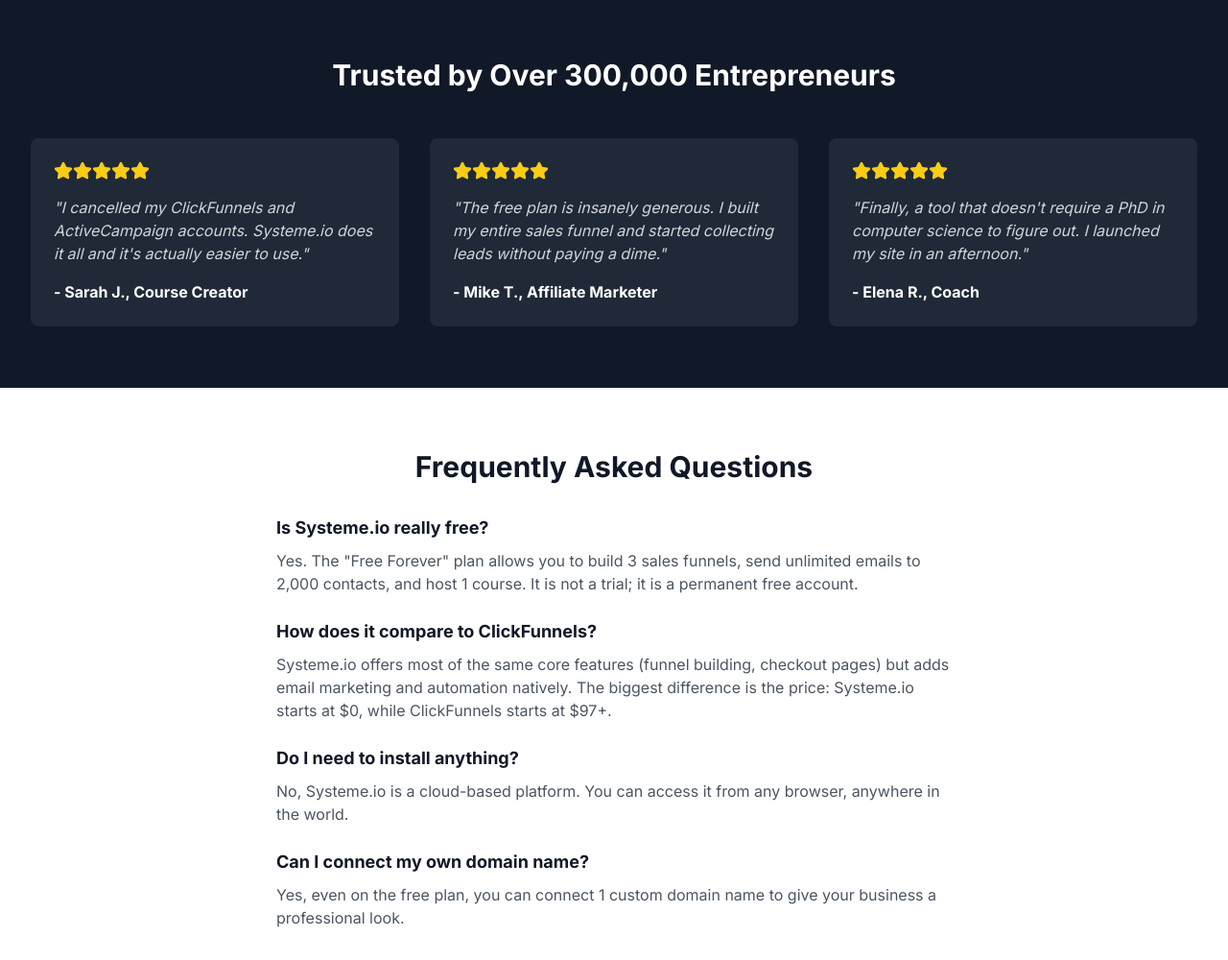
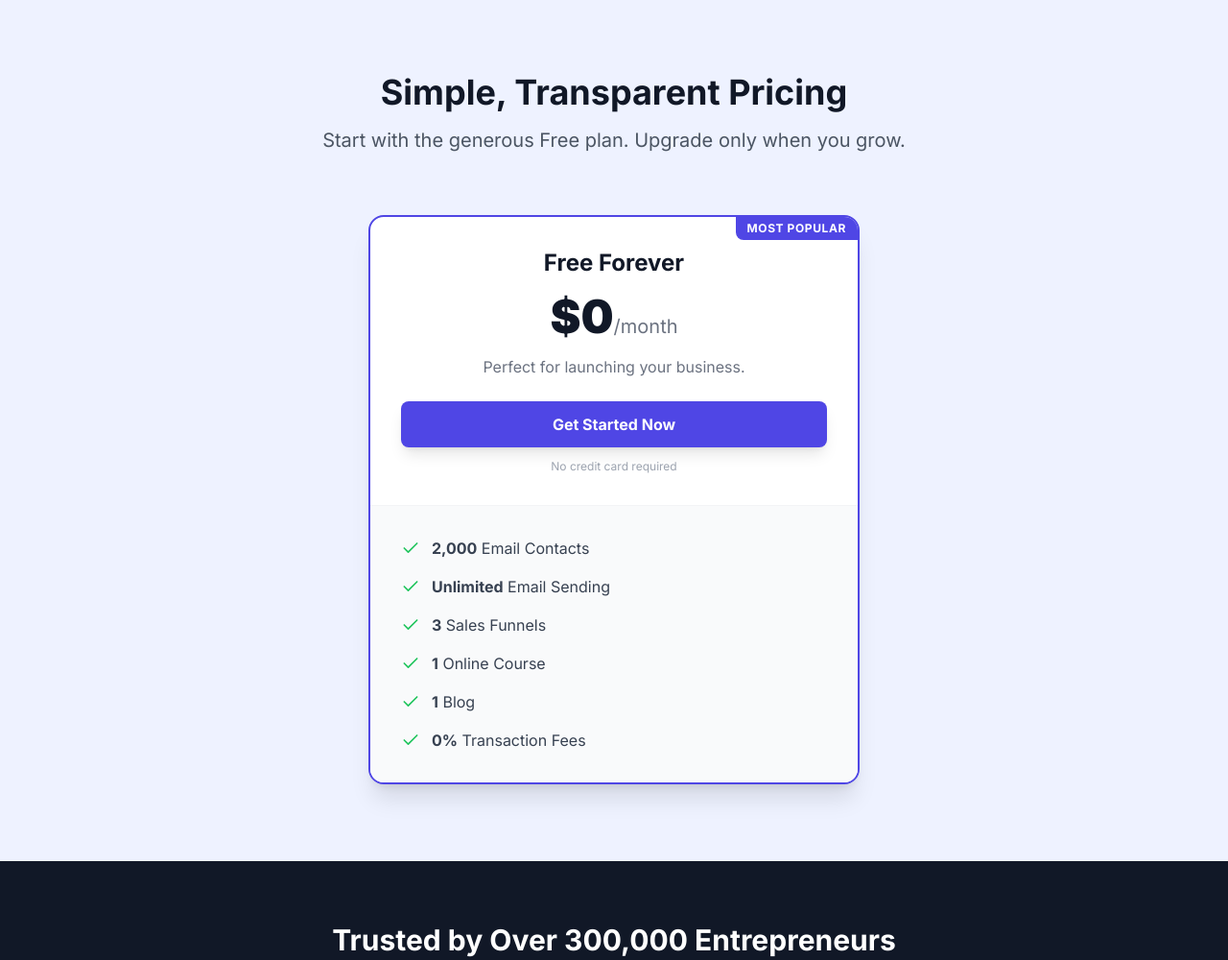
Before and after one commit to codewithpalissa/systems, a plain HTML site: page index.html in a window 1280 px wide. Shown: the part 2720-3720 px from the top of the page at 96% size. Drawn offline with nearby package versions, Linux system fonts and the light colour scheme.

Commit message:
Fix Pricing Navigation on index.html

```diff
--- a/index.html
+++ b/index.html
@@ -228,6 +228,62 @@
         </div>
     </section>
 
+    <!-- PRICING SECTION -->
+    <section id="pricing" class="py-20 bg-indigo-50">
+        <div class="max-w-7xl mx-auto px-4 sm:px-6 lg:px-8">
+            <div class="text-center mb-16">
+                <h2 class="text-3xl md:text-4xl font-bold text-gray-900">Simple, Transparent Pricing</h2>
+                <p class="mt-4 text-xl text-gray-600">Start with the generous Free plan. Upgrade only when you grow.</p>
+            </div>
+
+            <div class="max-w-lg mx-auto bg-white rounded-2xl shadow-xl overflow-hidden border-2 border-indigo-600 relative transform hover:-translate-y-1 transition duration-300">
+                <div class="absolute top-0 right-0 bg-indigo-600 text-white text-xs font-bold px-3 py-1 uppercase tracking-wider rounded-bl-lg">
+                    Most Popular
+                </div>
+                <div class="p-8 text-center border-b border-gray-100">
+                    <h3 class="text-2xl font-bold text-gray-900 mb-2">Free Forever</h3>
+                    <div class="flex justify-center items-baseline my-4">
+                        <span class="text-5xl font-extrabold text-gray-900">$0</span>
+                        <span class="text-xl text-gray-500">/month</span>
+                    </div>
+                    <p class="text-gray-500 mb-6">Perfect for launching your business.</p>
+                    <a href="https://systeme.io/?sa=sa01506530338e11e835e3dc66d714f6761f76f48f" target="_blank" rel="nofollow noopener" class="block w-full bg-indigo-600 text-white font-bold rounded-lg px-4 py-3 hover:bg-indigo-700 transition shadow-lg">
+                        Get Started Now
+                    </a>
+                    <p class="text-xs text-gray-400 mt-3">No credit card required</p>
+                </div>
+                <div class="p-8 bg-gray-50">
+                    <ul class="space-y-4">
+                        <li class="flex items-center">
+                            <i data-lucide="check" class="h-5 w-5 text-green-500 mr-3 flex-shrink-0"></i>
+                            <span class="text-gray-700"><strong>2,000</strong> Email Contacts</span>
+                        </li>
+                        <li class="flex items-center">
+                            <i data-lucide="check" class="h-5 w-5 text-green-500 mr-3 flex-shrink-0"></i>
+                            <span class="text-gray-700"><strong>Unlimited</strong> Email Sending</span>
+                        </li>
+                        <li class="flex items-center">
+                            <i data-lucide="check" class="h-5 w-5 text-green-500 mr-3 flex-shrink-0"></i>
+                            <span class="text-gray-700"><strong>3</strong> Sales Funnels</span>
+                        </li>
+                        <li class="flex items-center">
+                            <i data-lucide="check" class="h-5 w-5 text-green-500 mr-3 flex-shrink-0"></i>
+                            <span class="text-gray-700"><strong>1</strong> Online Course</span>
+                        </li>
+                        <li class="flex items-center">
+                            <i data-lucide="check" class="h-5 w-5 text-green-500 mr-3 flex-shrink-0"></i>
+                            <span class="text-gray-700"><strong>1</strong> Blog</span>
+                        </li>
+                        <li class="flex items-center">
+                            <i data-lucide="check" class="h-5 w-5 text-green-500 mr-3 flex-shrink-0"></i>
+                            <span class="text-gray-700"><strong>0%</strong> Transaction Fees</span>
+                        </li>
+                    </ul>
+                </div>
+            </div>
+        </div>
+    </section>
+
     <!-- F. SOCIAL PROOF & TRUST -->
     <section class="py-16 bg-gray-900 text-white">
         <div class="max-w-7xl mx-auto px-4 sm:px-6 lg:px-8">
```
